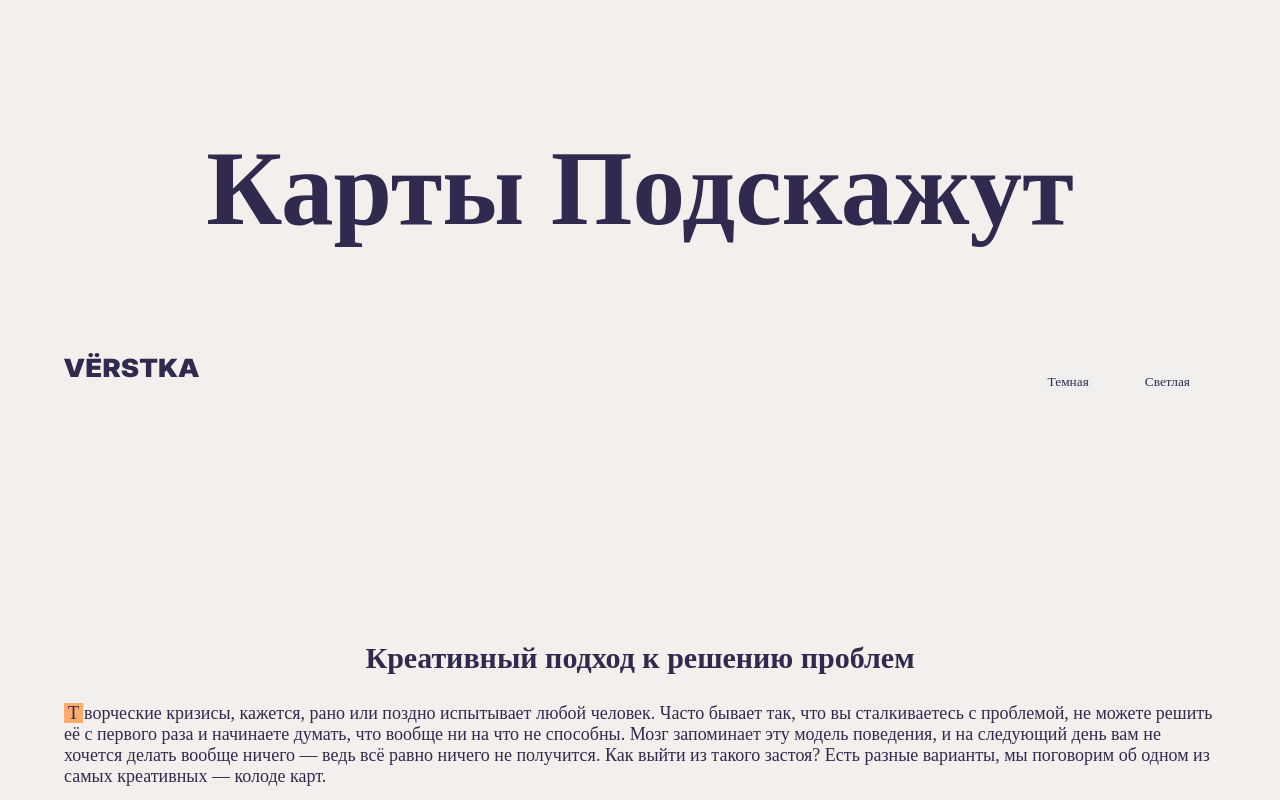
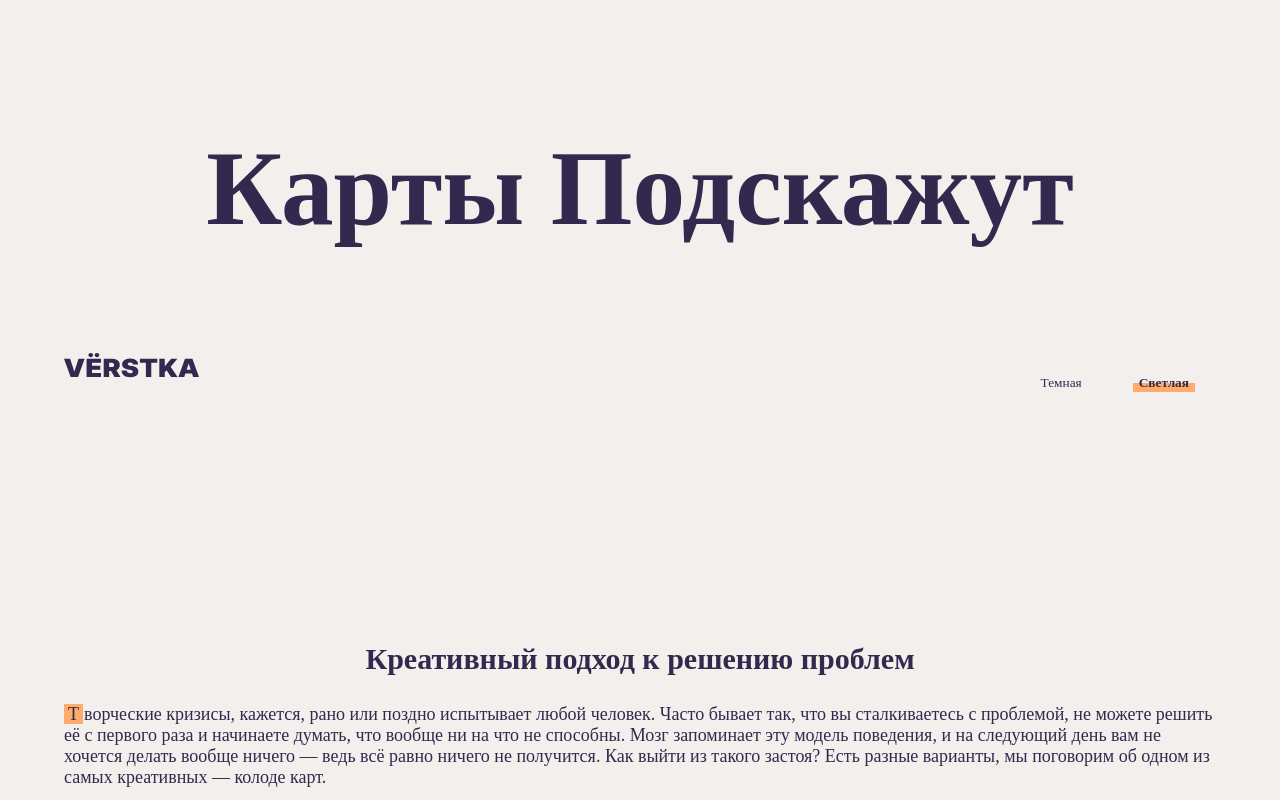
Before and after one commit to Bazbak/karty-podskazhut-main, a plain HTML site: page index.html in a window 1280 px wide. Shown: the top 800 px of the page. Drawn offline with Linux system fonts and the light colour scheme.

Commit message:
commit final

```diff
--- a/index.html
+++ b/index.html
@@ -108,6 +108,6 @@
 </footer>
 
 <!-- Раскомментируйте строчку ниже, когда вёрстка будет готова. Если вы назвали все классы. как нужно, переключатель темы будет работать -->
-<!-- <script src="./scripts/theme-changer.js"></script> -->
+ <script src="./scripts/theme-changer.js"></script>
 </body>
 </html>
--- a/styles/style.css
+++ b/styles/style.css
@@ -3,6 +3,7 @@
 *::after {
   box-sizing: border-box;
 }
+
 
 .page {
   min-inline-size: 360px;
@@ -53,10 +54,30 @@ figure {
   color: currentColor;
 }
 .header__theme-button{
-  border-bottom: 1px solid transparent;
+  background-color: transparent;
+  cursor: pointer;
+  position: relative;
+}
+
+.header__theme-button_is-active{
+  font-weight: bold;
+  border: 1px solid transparent;
+}
+.header__theme-button_is-active::after{
+  content: '';
+  position: absolute;
+  z-index: -1;
+  width: 100%;
+  height: 0.7em;
+  bottom: 0;
+  background-color: #FFAB6B;
+  left: 0;
 }
 .header__theme-button:hover{
   border-bottom: 1px solid currentColor;
+}
+.header__theme-button:focus-visible{
+  border: 1px solid currentColor;
 }
 .header__title{
   font-size: clamp(1rem, -0.8571rem + 9.2857vw, 7.5rem);
@@ -142,3 +163,9 @@ a{
 .colored-text{
   position: relative;
 }
+@font-face {
+  font-family: "RalewayRegular";
+  src: url("/fonts/Raleway-Bold.woff") format("woff");
+  font-weight: bold;
+  font-style: normal;
+}
```
